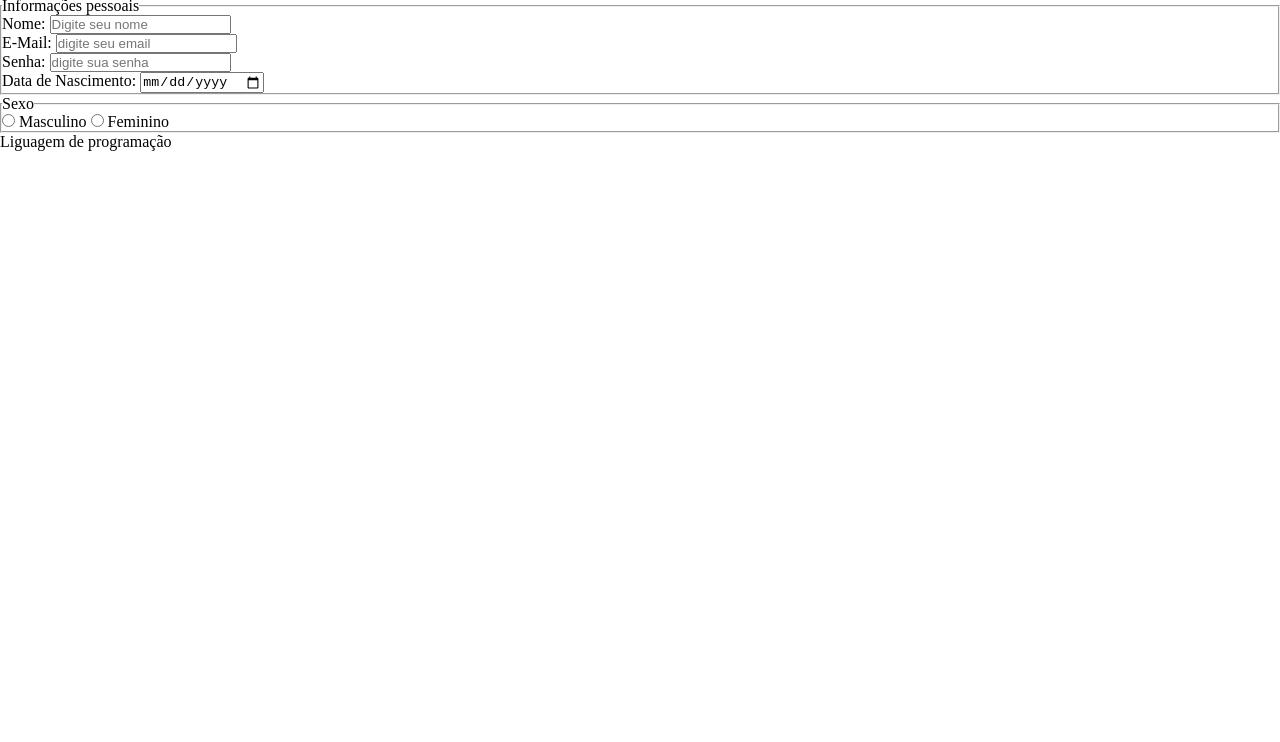
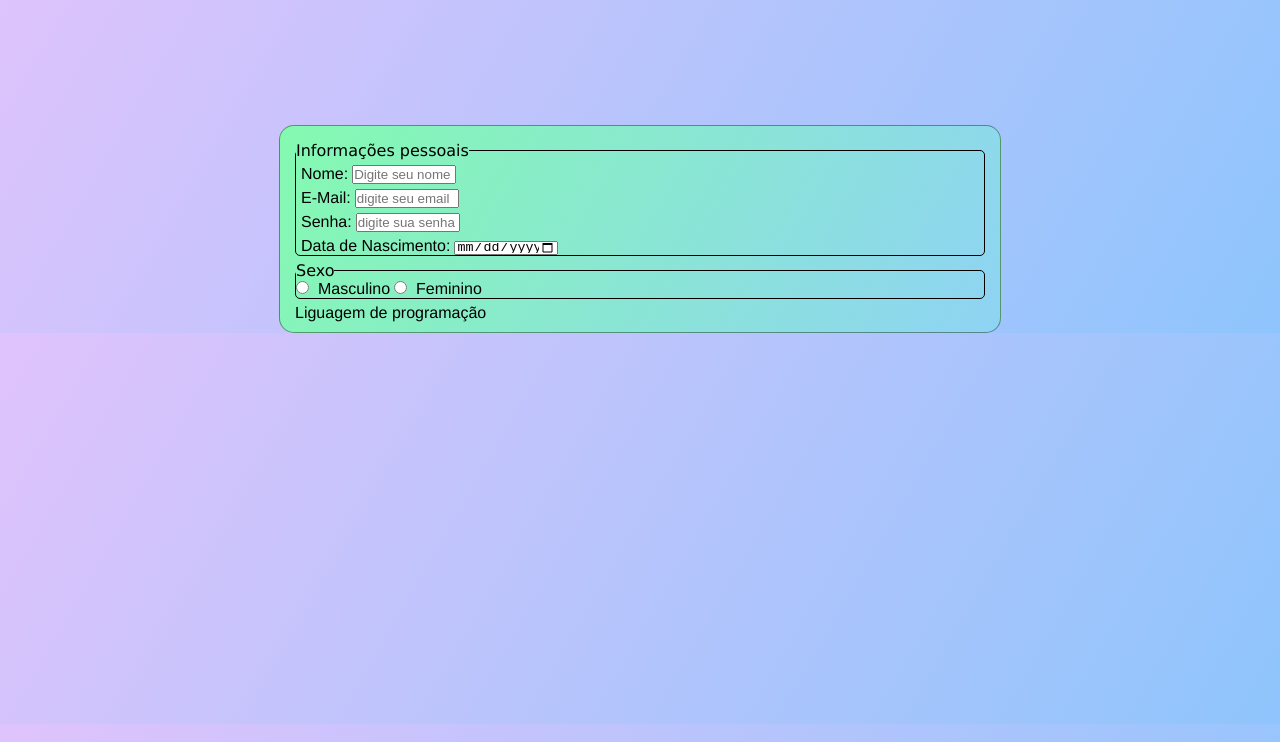
Before and after one commit to LucasSantos100/Html-Css, a plain HTML site: page meus-projetos/projt02/index.html in a window 1280 px wide. Shown: the part 58-800 px from the top of the page. Drawn offline with Linux system fonts and the light colour scheme.

Commit message:
Update style.css

```diff
--- a/meus-projetos/projt02/style.css
+++ b/meus-projetos/projt02/style.css
@@ -2,3 +2,52 @@
     padding: 0px;
     margin: 0px;
 }
+
+body {
+    background-image: linear-gradient(120deg, #e0c3fc 0%, #8ec5fc 100%);
+}
+
+form {
+    background-image: linear-gradient(120deg, #84fab0 0%, #8fd3f4 100%);
+    max-width: 700px;
+    min-width: 300px;
+    margin: auto;
+    border: 1px solid #00000063;
+    border-radius: 15px;
+    padding: 10px;
+    margin-top: 10%;
+}
+
+fieldset {
+    border: 1px solid #000000;
+    border-radius: 5px;
+    margin: 5px;
+}
+
+fieldset legend {
+    font-family: Verdana, Geneva, Tahoma, sans-serif;
+
+}
+
+form h1 {
+    font-family: 'Segoe UI', Tahoma, Geneva, Verdana, sans-serif;
+    text-align: center;
+    color: #267ae7;
+}
+
+form label {
+    font-family: 'Franklin Gothic Medium', 'Arial Narrow', Arial, sans-serif;
+    padding-left:5px;
+}
+
+form div {
+    padding-top: 5px;
+}
+
+#nome, #senha, #email, #idade {
+    width: 100px;
+}
+
+#idade {
+    height: 10px;
+}
```
